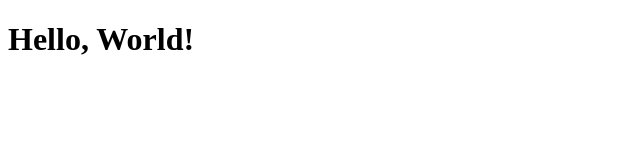
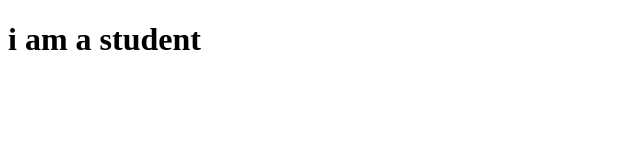
Before and after one commit to mohan25355/ms0022, a plain HTML site: page index.html in a window 1280 px wide. Shown: the whole page, without its empty margins (0-640 px from the left). Drawn offline with Linux system fonts and the light colour scheme.

Commit message:
i changed

```diff
--- a/index.html
+++ b/index.html
@@ -6,6 +6,6 @@
     <title>CLASS</title>
 </head>
 <body>
-    <h1>Hello, World!</h1>
+    <h1>i am a student</h1>
 </body>
 </html>
```
